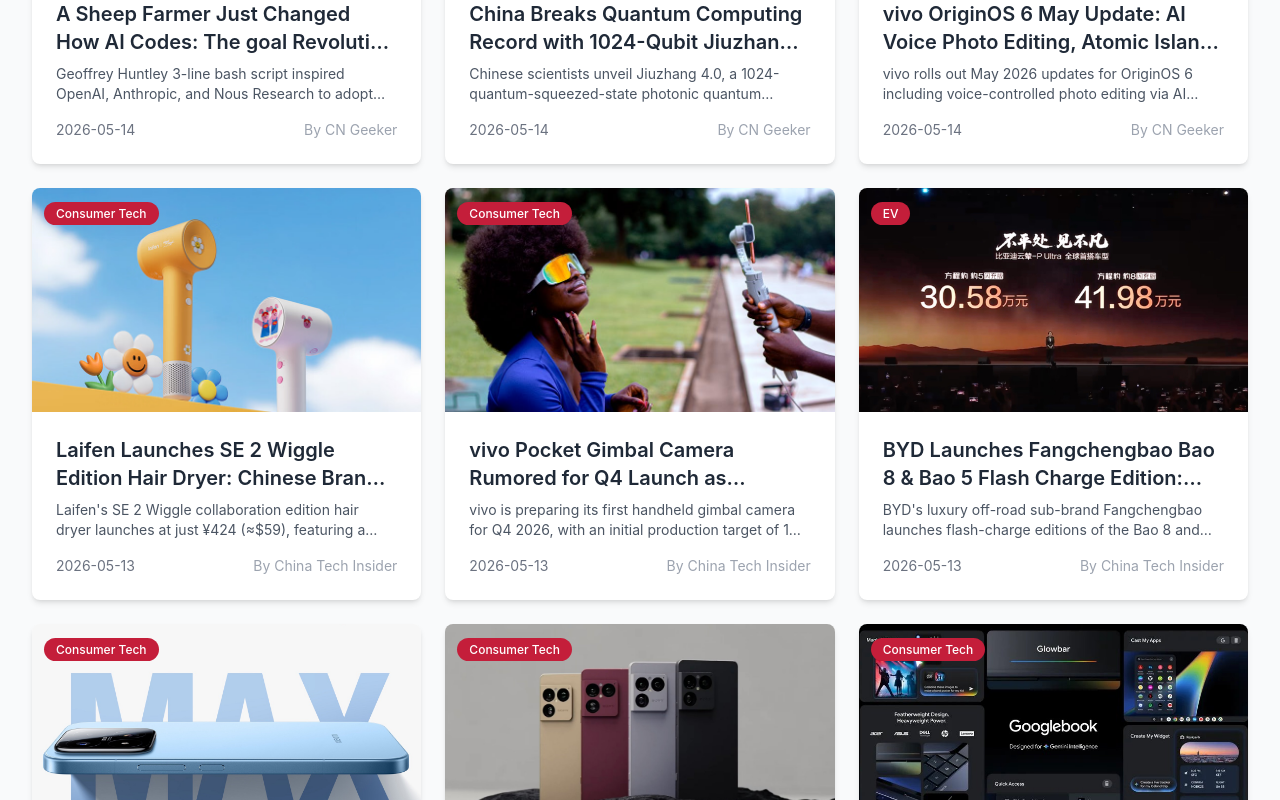
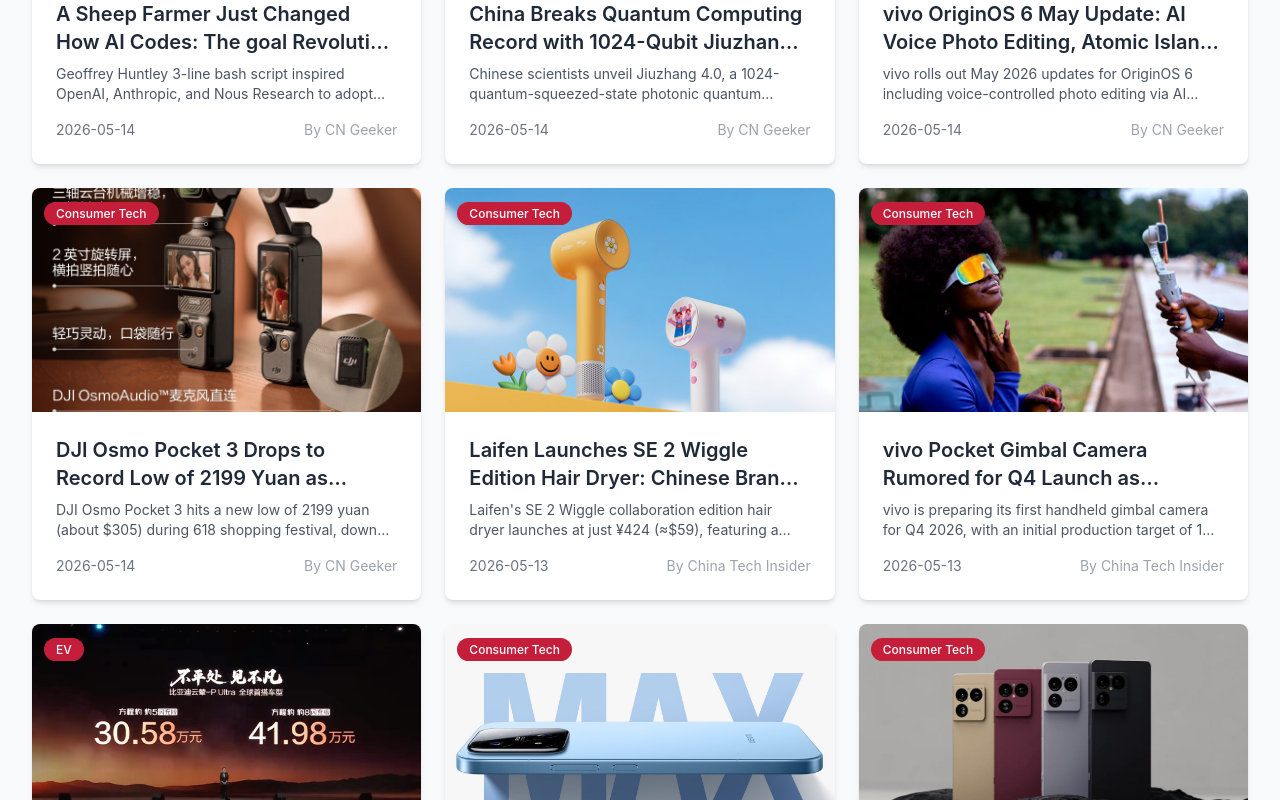
Before and after one commit to fushuqian/cnitnews, a Next.js app: page / in a window 1280 px wide. Shown: the part 448-1248 px from the top of the page. Built offline with nearby package versions, Linux system fonts and the light colour scheme.

Commit message:
Add DJI Pocket 3 price drop article

```diff
--- a/src/data/articles.ts
+++ b/src/data/articles.ts
@@ -463,10 +463,26 @@
     publishedAt: '2026-05-14',
     imageUrl: '/images/articles/vivo-originos6-may-update.jpg',
   },
+  {
+    id: '25',
+    title: 'DJI Osmo Pocket 3 Drops to Record Low of 2199 Yuan as Pocket 4 Launches at 2999 Yuan',
+    slug: 'dji-osmo-pocket3-price-drop-618',
+    summary: 'DJI Osmo Pocket 3 hits a new low of 2199 yuan (about $305) during 618 shopping festival, down from original 3499 yuan, as the newly released Pocket 4 starts at 2999 yuan.',
+    content: '## DJI Pocket 3 at All-Time Low During 618 Festival\n\nThe DJI Osmo Pocket 3 has dropped to a record low of 2199 yuan ($305) during the 618 shopping festival, down from its original 3499 yuan. The Pocket 4 has also launched at 2999 yuan ($416).\n\n### Price Comparison\n\n- Original price: 3499 yuan ($485)\n- 618 price: 2299 yuan ($319)\n- Flash sale: 2199 yuan ($305)\n\n### Pocket 3 vs Pocket 4\n\nThe Pocket 3 features a 1-inch stacked CMOS sensor, 4K@120FPS, and a built-in 3-axis gimbal. The newly launched Pocket 4 continues the evolution at a higher price point.\n\n### Why This Matters\n\nAt 2199 yuan, the Pocket 3 offers incredible value. This price drop signals intensifying competition in the handheld camera market as Chinese phone makers like vivo and OPPO prepare to enter.',
+    category: 'gadgets',
+    tags: ['DJI', 'Osmo Pocket', 'Gimbal Camera', '618', 'Shopping Festival'],
+    author: 'CN Geeker',
+    publishedAt: '2026-05-14',
+    imageUrl: '/images/articles/dji-pocket3-price-drop.jpg',
+  },
 ];
 
 export const getArticles = (category?: string): Article[] => {
-  const sorted = [...articles].sort((a, b) => new Date(b.publishedAt).getTime() - new Date(a.publishedAt).getTime());
+  const sorted = [...articles].sort((a, b) => {
+    const da = new Date(a.publishedAt).getTime();
+    const db = new Date(b.publishedAt).getTime();
+    return db - da;
+  });
   if (!category || category === 'all') {
     return sorted;
   }
```
Also changed, not shown: public/images/articles/dji-pocket3-price-drop.jpg (added).
